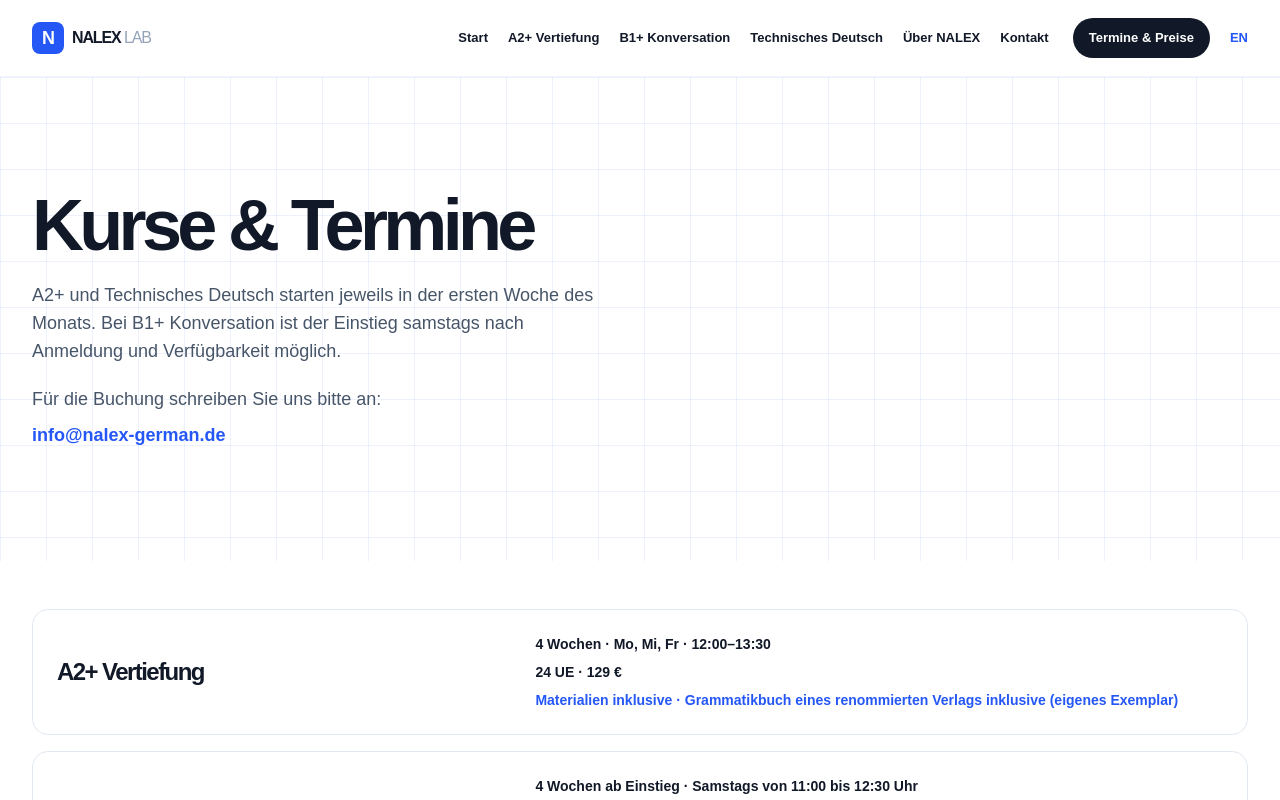
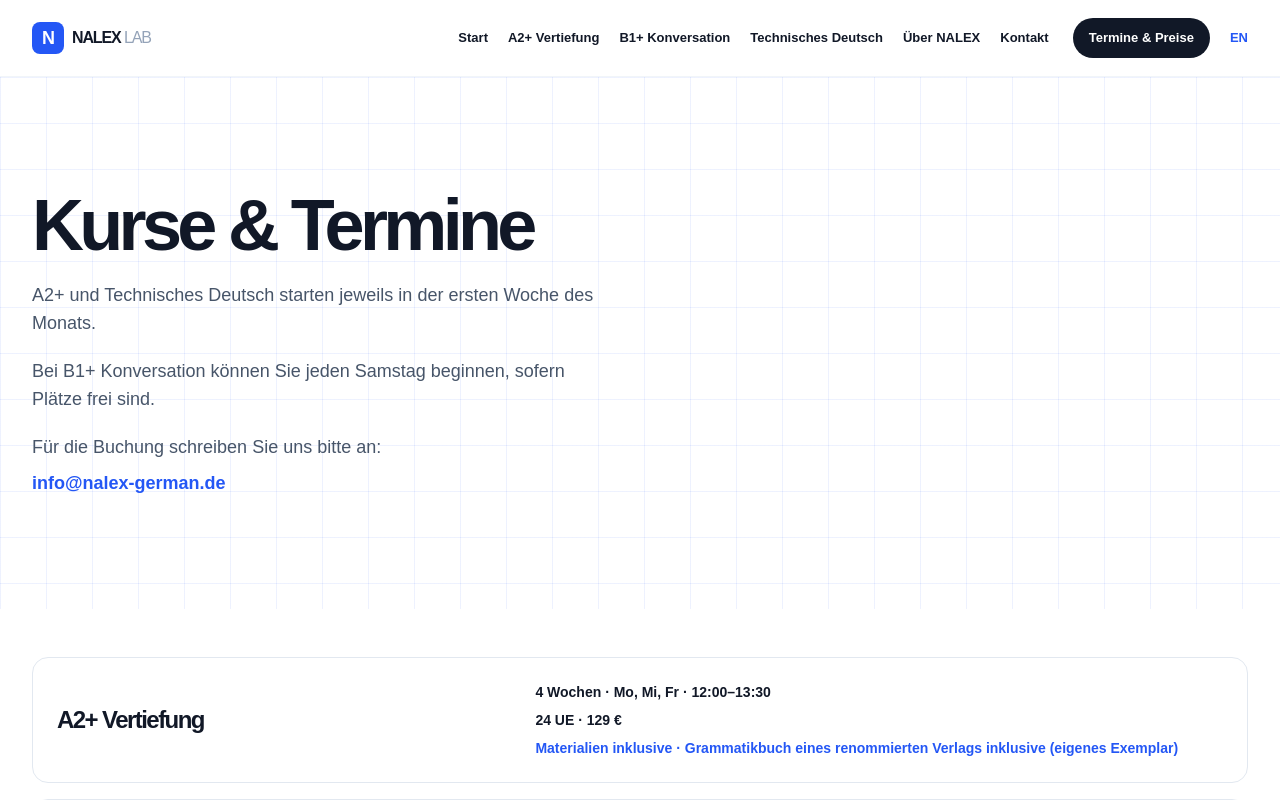
Before and after one commit to nalexlab/nalex-german, a Next.js app: page /de/buchung in a window 1280 px wide. Shown: the top 800 px of the page. Built offline with nearby package versions, Linux system fonts and the light colour scheme.

Commit message:
B1+
nochmal neu

```diff
--- a/app/booking/page.tsx
+++ b/app/booking/page.tsx
@@ -5,10 +5,10 @@ export const metadata=pageMetadata({path:"/booking",title:"German Courses & Date
 
 const courses = [
   { title: "A2+ Consolidation", schedule: "4 weeks · Mon, Wed, Fri · 12:00–13:30", details: "24 units · €129", included: "Materials included · Grammar book included – yours to keep." },
-  { title: "B1+ Conversation", schedule: "4 weeks from your start date · Saturdays from 11:00 to 12:30", details: "8 units · €49", included: "Materials included" },
+  { title: "B1+ Conversation", schedule: "4 weeks, Saturdays from 11:00 to 12:30", details: "8 units · €49", included: "Materials included" },
   { title: "Technical German B2+", schedule: "4 weeks · Tue, Thu · 18:00–19:30", details: "16 units · €149", included: "Materials included" },
 ];
 
 export default function Booking() {
-  return <><Navbar /><main><section className="grid-lines"><div className="mx-auto max-w-7xl px-5 py-20 lg:px-8 lg:py-28"><h1 className="display text-5xl font-bold sm:text-7xl">Courses &amp; Dates</h1><p className="mt-5 max-w-xl text-lg text-slate-600">A2+ and Technical German start in the first week of each month. For B1+ Conversation, you can start on a Saturday after registration, subject to availability.</p><p className="mt-5 text-lg text-slate-600">To book a course, please email us at:</p><a className="mt-2 inline-block text-lg font-bold text-cobalt" href="mailto:info@nalex-german.de">info@nalex-german.de</a></div></section><section className="mx-auto max-w-7xl px-5 py-12 lg:px-8"><div className="space-y-4">{courses.map((course)=><article key={course.title} className="rounded-2xl border border-slate-200 p-5 sm:p-6"><div className="grid gap-5 sm:grid-cols-[minmax(12rem,1fr)_minmax(18rem,1.5fr)] sm:items-center"><h2 className="display text-2xl font-bold">{course.title}</h2><div className="space-y-2 text-sm"><p className="font-semibold text-ink">{course.schedule}</p><p className="font-semibold text-ink">{course.details}</p><p className="font-bold text-cobalt">{course.included}</p></div></div></article>)}</div></section></main><Footer /></>;
+  return <><Navbar /><main><section className="grid-lines"><div className="mx-auto max-w-7xl px-5 py-20 lg:px-8 lg:py-28"><h1 className="display text-5xl font-bold sm:text-7xl">Courses &amp; Dates</h1><p className="mt-5 max-w-xl text-lg text-slate-600">A2+ and Technical German start in the first week of each month.</p><p className="mt-5 max-w-xl text-lg text-slate-600">For B1+ Conversation, you can start on any Saturday, subject to availability.</p><p className="mt-5 text-lg text-slate-600">To book a course, please email us at:</p><a className="mt-2 inline-block text-lg font-bold text-cobalt" href="mailto:info@nalex-german.de">info@nalex-german.de</a></div></section><section className="mx-auto max-w-7xl px-5 py-12 lg:px-8"><div className="space-y-4">{courses.map((course)=><article key={course.title} className="rounded-2xl border border-slate-200 p-5 sm:p-6"><div className="grid gap-5 sm:grid-cols-[minmax(12rem,1fr)_minmax(18rem,1.5fr)] sm:items-center"><h2 className="display text-2xl font-bold">{course.title}</h2><div className="space-y-2 text-sm"><p className="font-semibold text-ink">{course.schedule}</p><p className="font-semibold text-ink">{course.details}</p><p className="font-bold text-cobalt">{course.included}</p></div></div></article>)}</div></section></main><Footer /></>;
 }
--- a/app/de/buchung/page.tsx
+++ b/app/de/buchung/page.tsx
@@ -5,10 +5,10 @@ export const metadata=pageMetadata({path:"/de/buchung",locale:"de",title:"Deutsc
 
 const courses = [
   { title: "A2+ Vertiefung", schedule: "4 Wochen · Mo, Mi, Fr · 12:00–13:30", details: "24 UE · 129 €", included: "Materialien inklusive · Grammatikbuch eines renommierten Verlags inklusive (eigenes Exemplar)" },
-  { title: "B1+ Konversation", schedule: "4 Wochen ab Einstieg · Samstags von 11:00 bis 12:30 Uhr", details: "8 UE · 49 €", included: "Materialien inklusive" },
+  { title: "B1+ Konversation", schedule: "4 Wochen, samstags von 11:00 bis 12:30 Uhr", details: "8 UE · 49 €", included: "Materialien inklusive" },
   { title: "Technisches Deutsch B2+", schedule: "4 Wochen · Di, Do · 18:00–19:30", details: "16 UE · 149 €", included: "Materialien inklusive" },
 ];
 
 export default function Buchung() {
-  return <><Navbar locale="de" /><main><section className="grid-lines"><div className="mx-auto max-w-7xl px-5 py-20 lg:px-8 lg:py-28"><h1 className="display text-5xl font-bold sm:text-7xl">Kurse &amp; Termine</h1><p className="mt-5 max-w-xl text-lg text-slate-600">A2+ und Technisches Deutsch starten jeweils in der ersten Woche des Monats. Bei B1+ Konversation ist der Einstieg samstags nach Anmeldung und Verfügbarkeit möglich.</p><p className="mt-5 text-lg text-slate-600">Für die Buchung schreiben Sie uns bitte an:</p><a className="mt-2 inline-block text-lg font-bold text-cobalt" href="mailto:info@nalex-german.de">info@nalex-german.de</a></div></section><section className="mx-auto max-w-7xl px-5 py-12 lg:px-8"><div className="space-y-4">{courses.map((course)=><article key={course.title} className="rounded-2xl border border-slate-200 p-5 sm:p-6"><div className="grid gap-5 sm:grid-cols-[minmax(12rem,1fr)_minmax(18rem,1.5fr)] sm:items-center"><h2 className="display text-2xl font-bold">{course.title}</h2><div className="space-y-2 text-sm"><p className="font-semibold text-ink">{course.schedule}</p><p className="font-semibold text-ink">{course.details}</p><p className="font-bold text-cobalt">{course.included}</p></div></div></article>)}</div></section></main><Footer locale="de" /></>;
+  return <><Navbar locale="de" /><main><section className="grid-lines"><div className="mx-auto max-w-7xl px-5 py-20 lg:px-8 lg:py-28"><h1 className="display text-5xl font-bold sm:text-7xl">Kurse &amp; Termine</h1><p className="mt-5 max-w-xl text-lg text-slate-600">A2+ und Technisches Deutsch starten jeweils in der ersten Woche des Monats.</p><p className="mt-5 max-w-xl text-lg text-slate-600">Bei B1+ Konversation können Sie jeden Samstag beginnen, sofern Plätze frei sind.</p><p className="mt-5 text-lg text-slate-600">Für die Buchung schreiben Sie uns bitte an:</p><a className="mt-2 inline-block text-lg font-bold text-cobalt" href="mailto:info@nalex-german.de">info@nalex-german.de</a></div></section><section className="mx-auto max-w-7xl px-5 py-12 lg:px-8"><div className="space-y-4">{courses.map((course)=><article key={course.title} className="rounded-2xl border border-slate-200 p-5 sm:p-6"><div className="grid gap-5 sm:grid-cols-[minmax(12rem,1fr)_minmax(18rem,1.5fr)] sm:items-center"><h2 className="display text-2xl font-bold">{course.title}</h2><div className="space-y-2 text-sm"><p className="font-semibold text-ink">{course.schedule}</p><p className="font-semibold text-ink">{course.details}</p><p className="font-bold text-cobalt">{course.included}</p></div></div></article>)}</div></section></main><Footer locale="de" /></>;
 }
```
